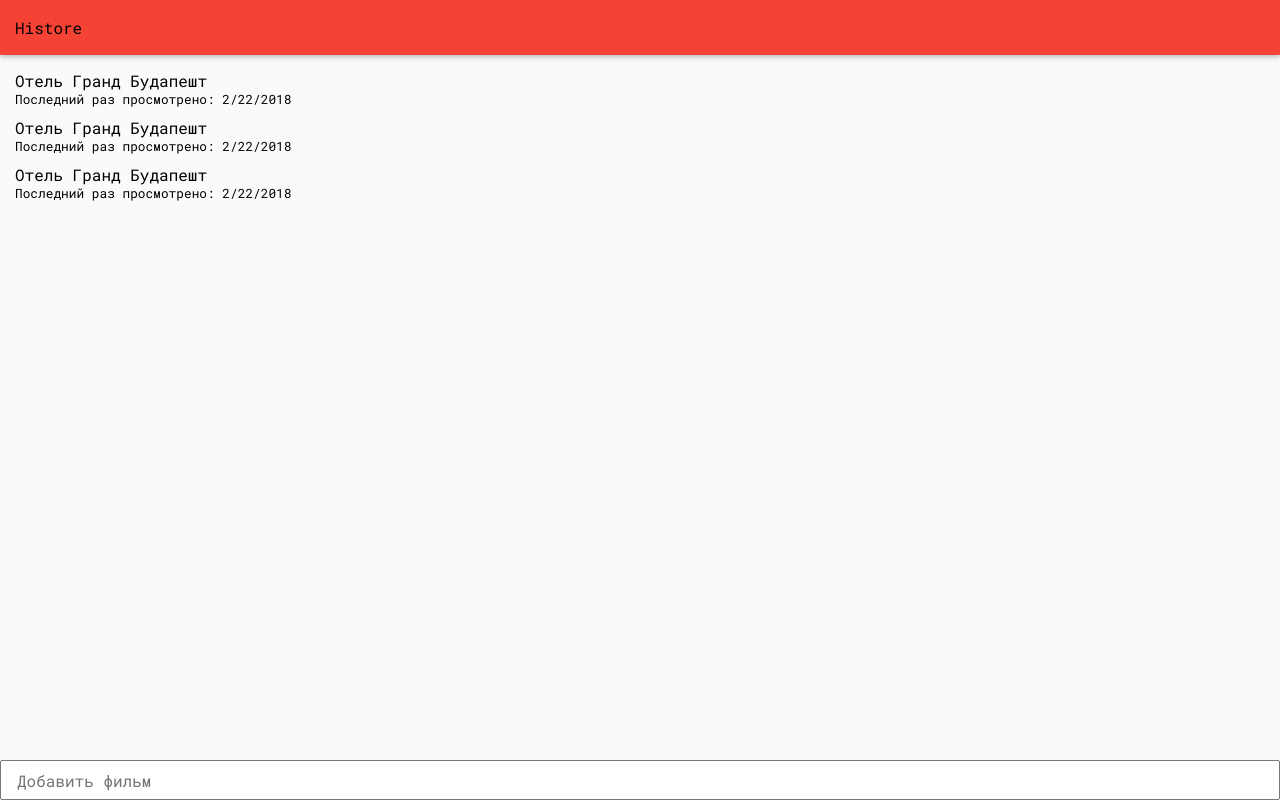
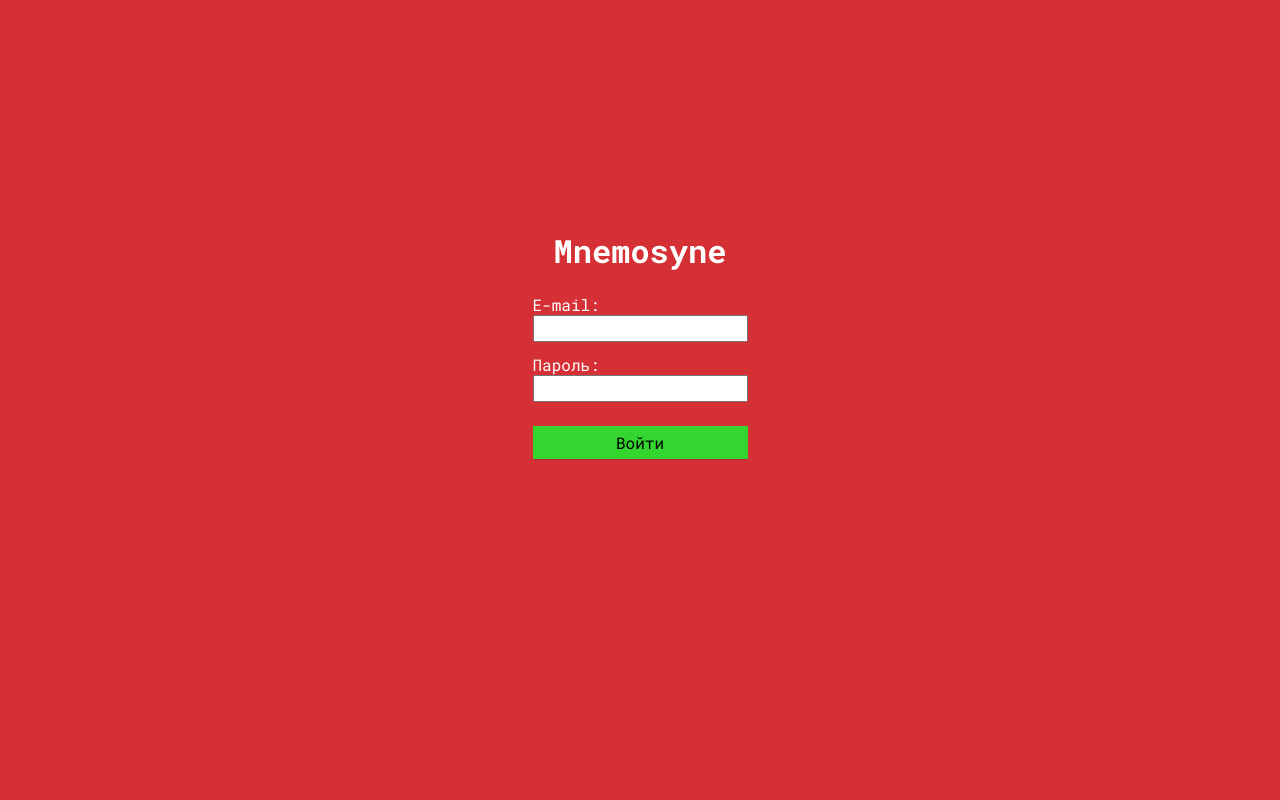
Before and after one commit to kosmogradsky/mnemosyne, a Vue app: page /login in a window 1280 px wide. Built offline with nearby package versions, Linux system fonts and the light colour scheme.

Commit message:
add firebase and basic features

```diff
--- a/src/App.vue
+++ b/src/App.vue
@@ -2,9 +2,26 @@
   <router-view/>
 </template>
 
+<script>
+import firebase from '@firebase/app';
+
+export default {
+  created() {
+    firebase.auth().onAuthStateChanged(user =>
+      this.$store.commit('UPDATE_AUTH_STATE', user));
+  },
+};
+</script>
+
+
 <style>
 @import url('https://fonts.googleapis.com/css?family=Roboto+Mono:400,700&subset=cyrillic');
-/* https://material.io/color/#!/?view.left=0&view.right=0&primary.color=f44334&secondary.color=6A1B9A&primary.text.color=000000 */
+/* https://material.io/color/#!/?view.left=0&view.right=1&primary.color=f44334&secondary.color=6A1B9A&primary.text.color=000000 */
+
+:root {
+  --primary: #d53035;
+  --secondary: #35d530;
+}
 
 body {
   margin: 0;
@@ -17,6 +34,13 @@ input {
   font-size: 1rem;
 }
 
+button {
+  font-family: inherit;
+  font-size: 1rem;
+  padding-top: .375em;
+  padding-bottom: .375em;
+}
+
 * {
   box-sizing: border-box;
 }
--- a/src/main.js
+++ b/src/main.js
@@ -1,10 +1,25 @@
+import firebase from '@firebase/app';
+import '@firebase/auth';
+import '@firebase/database';
 import Vue from 'vue';
 import App from './App.vue';
 import router from './router';
+import store from './store';
+
+const config = {
+  apiKey: 'AIzaSyDkWZ7dmMfdvubYoFzX0DfMyDHaeyVZU8U',
+  authDomain: 'histore-efe26.firebaseapp.com',
+  databaseURL: 'https://histore-efe26.firebaseio.com',
+  projectId: 'histore-efe26',
+  storageBucket: 'histore-efe26.appspot.com',
+  messagingSenderId: '111609673865',
+};
+firebase.initializeApp(config);
 
 Vue.config.productionTip = false;
 
 new Vue({
   router,
+  store,
   render: h => h(App),
 }).$mount('#app');
--- a/src/router.js
+++ b/src/router.js
@@ -1,15 +1,22 @@
 import Vue from 'vue';
 import Router from 'vue-router';
 import Home from './views/Home.vue';
+import Login from './views/Login.vue';
+// import store from './store';
 
 Vue.use(Router);
 
 export default new Router({
+  mode: 'history',
   routes: [
     {
       path: '/',
-      name: 'home',
       component: Home,
+      // beforeEnter: (to, from, next) => (store.state.user ? next() : next('/login')),
+    },
+    {
+      path: '/login',
+      component: Login,
     },
   ],
 });
--- /dev/null
+++ b/src/store.js
@@ -0,0 +1,17 @@
+/* eslint-disable no-param-reassign, no-plusplus */
+
+import Vue from 'vue';
+import Vuex from 'vuex';
+
+Vue.use(Vuex);
+
+export default new Vuex.Store({
+  state: {
+    user: null,
+  },
+  mutations: {
+    UPDATE_AUTH_STATE(state, payload) {
+      state.user = payload;
+    },
+  },
+});
--- a/src/views/Home.vue
+++ b/src/views/Home.vue
@@ -1,7 +1,7 @@
 <template>
   <div class="root">
     <div class="header">
-      Histore
+      Mnemosyne
     </div>
     <div class="movies">
       <div
@@ -27,6 +27,7 @@
 </template>
 
 <script>
+import firebase from '@firebase/app';
 
 export default {
   name: 'home',
@@ -35,30 +36,30 @@ export default {
   data() {
     return {
       newMovieName: '',
-      movies: [
-        {
-          name: 'Отель Гранд Будапешт',
-          lastWatched: 1519338775000,
-        },
-        {
-          name: 'Отель Гранд Будапешт',
-          lastWatched: 1519338775000,
-        },
-        {
-          name: 'Отель Гранд Будапешт',
-          lastWatched: 1519338775000,
-        },
-      ],
+      movies: {},
     };
   },
   methods: {
     addMovie() {
-      this.movies.push({
+      const newMovieRef = this.ref.push();
+      newMovieRef.set({
         name: this.newMovieName,
         lastWatched: Date.now(),
       });
 
       this.newMovieName = '';
+    },
+  },
+  watch: {
+    '$store.state.user': {
+      immediate: true,
+      handler: function watchAuth(user) {
+        if (user) {
+          if (this.ref) this.ref.off();
+          this.ref = firebase.database().ref(`/${user.uid}/movies`);
+          this.ref.on('value', (snapshot) => { this.movies = snapshot.val(); });
+        }
+      },
     },
   },
 };
@@ -72,9 +73,10 @@ export default {
 }
 
 .header {
-  background-color: #f44334;
+  background-color: var(--primary);
   box-shadow: 0 2px 5px rgba(0,0,0,.26);
   padding: 17px 15px;
+  color: white;
 }
 
 .movie {
--- /dev/null
+++ b/src/views/Login.vue
@@ -0,0 +1,76 @@
+<template>
+  <div class="root">
+    <h1>Mnemosyne</h1>
+    <form action="" @submit.prevent="login">
+      <div class="field">
+        <label for="login-email" class="label">E-mail:</label>
+        <input type="email" id="login-email" v-model="email">
+      </div>
+      <div class="field">
+        <label for="login-password" class="label">Пароль:</label>
+        <input type="password" id="login-password" v-model="password">
+      </div>
+      <button class="submit">
+        Войти
+      </button>
+    </form>
+  </div>
+</template>
+
+<script>
+import firebase from '@firebase/app';
+
+export default {
+  data() {
+    return {
+      email: '',
+      password: '',
+    };
+  },
+  methods: {
+    login() {
+      firebase.auth().signInWithEmailAndPassword(this.email, this.password);
+    },
+  },
+  watch: {
+    '$store.state.user': {
+      immediate: true,
+      handler: function watchAuth(user) {
+        if (user) {
+          this.$router.push('/');
+        }
+      },
+    },
+  },
+};
+</script>
+
+<style scoped>
+
+.root {
+  height: 100vh;
+  padding-top: 26vh;
+  display: flex;
+  flex-direction: column;
+  align-items: center;
+  background-color: var(--primary);
+  color: white;
+}
+
+.label {
+  display: block;
+}
+
+.field {
+  margin-bottom: .75em;
+}
+
+.submit {
+  margin-top: .75em;
+  background-color: var(--secondary);
+  border: none;
+  width: 100%;
+  box-shadow: 0 3px 1px -2px rgba(0,0,0,.2);
+}
+
+</style>
```
Also changed, not shown: jest.config.js (+6 -6 lines), package.json (+6 -2 lines), 1 other file (tests, documents, lock files or other folders).
